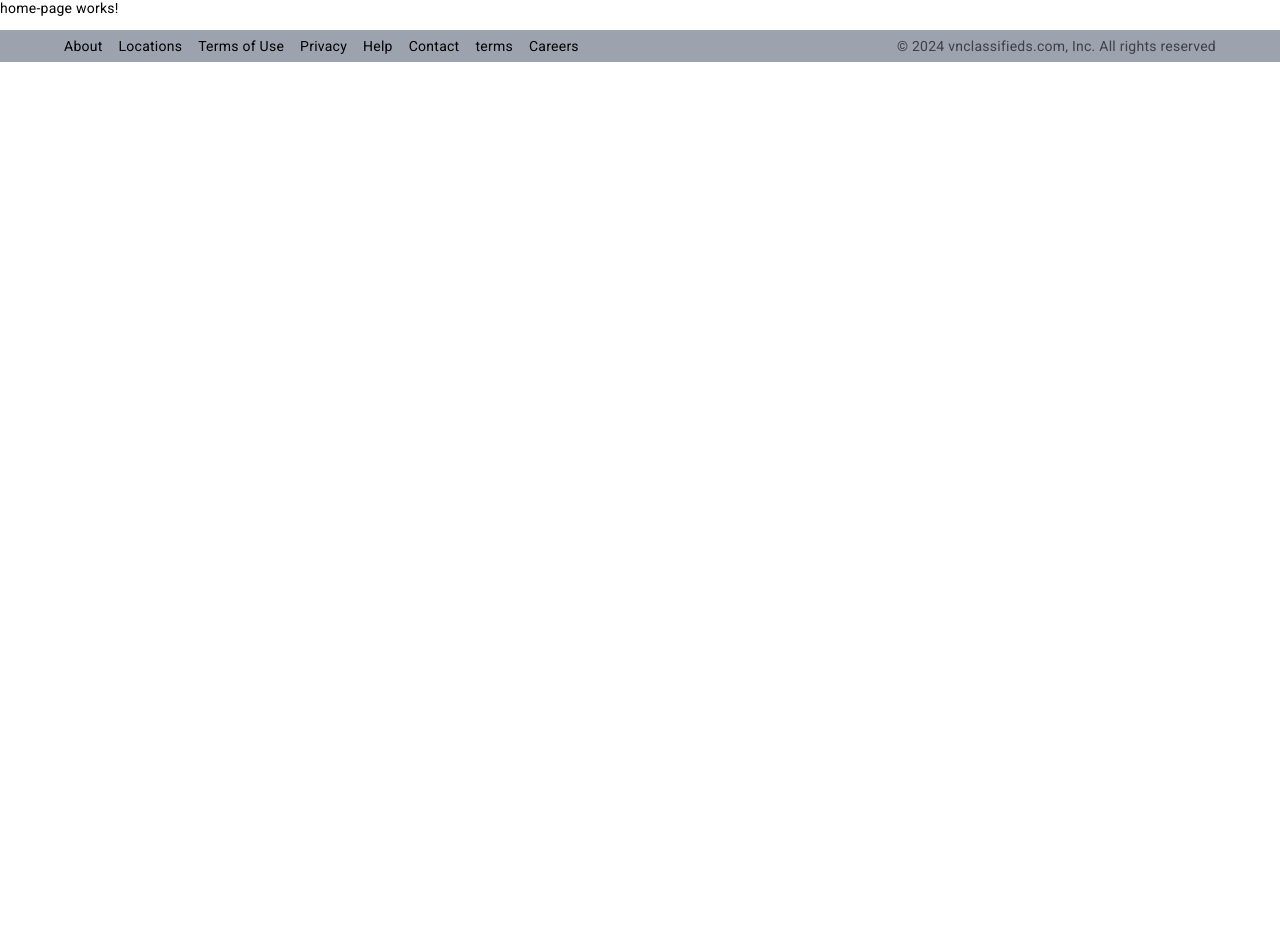
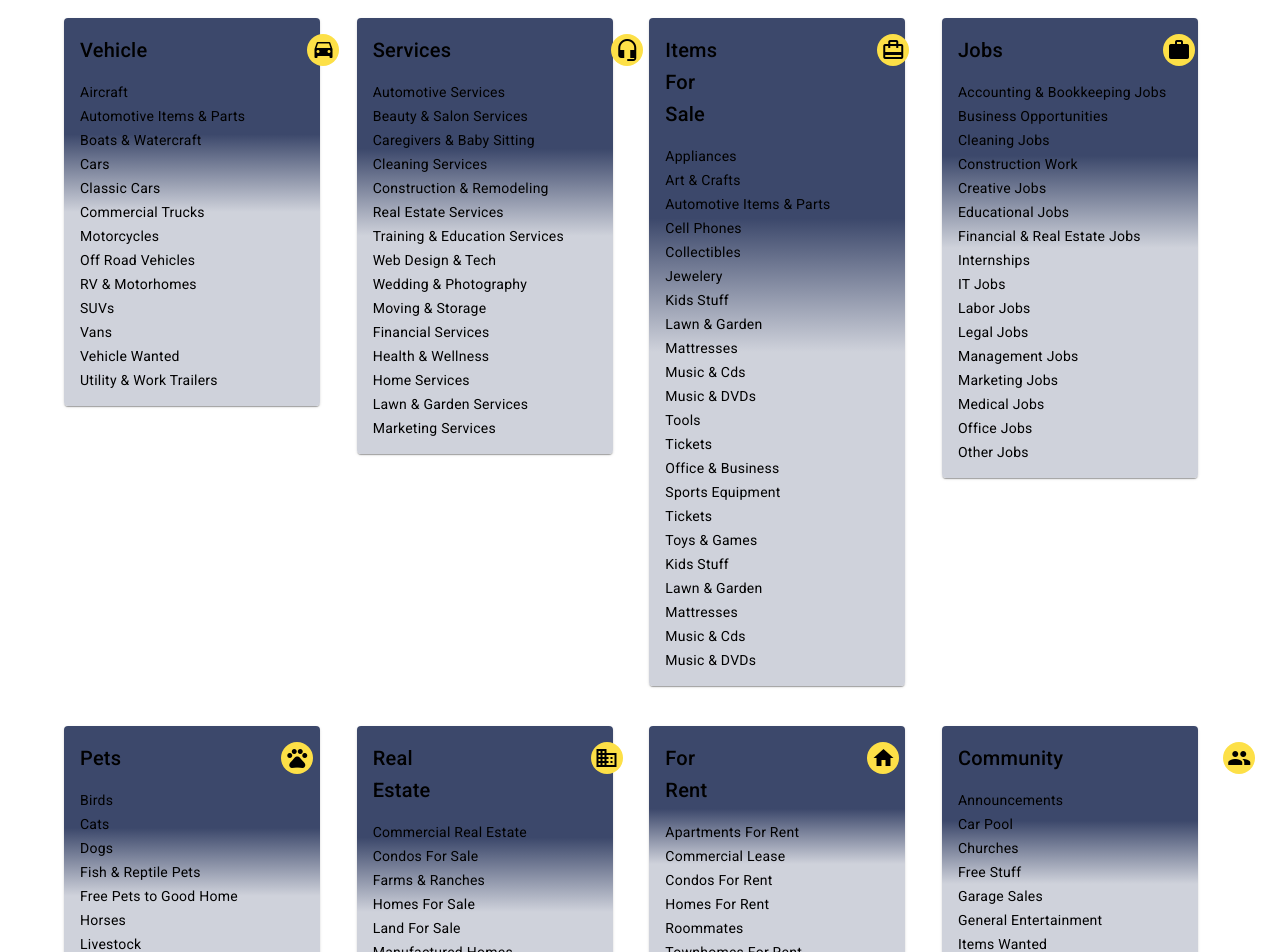
Before and after one commit to sampath-kumaramd/VN-classified, an Angular app: page /home in a window 1280 px wide. Shown: the part 81-1033 px from the top of the page. Before the commit the page ends 800 px from the top, so only its background shows below. Built offline with nearby package versions, Linux system fonts and the light colour scheme.

Commit message:
create home page component

```diff
--- /dev/null
+++ b/src/app/components/pages/home-page/data.ts
@@ -0,0 +1,171 @@
+export const data = [
+  {
+    title: 'Vehicle',
+    icon: 'drive_eta',
+    gradientColor1: '#3C486B',
+    gradientColor2: '#CFD2DB',
+    stringArray: [
+      'Aircraft',
+      'Automotive Items & Parts',
+      'Boats & Watercraft',
+      'Cars',
+      'Classic Cars',
+      'Commercial Trucks',
+      'Motorcycles',
+      'Off Road Vehicles',
+      'RV & Motorhomes',
+      'SUVs',
+      'Vans',
+      'Vehicle Wanted',
+      'Utility & Work Trailers',
+    ],
+  },
+  {
+    title: 'Services',
+    icon: 'headset_mic',
+    gradientColor1: '#3C486B',
+    gradientColor2: '#CFD2DB',
+    stringArray: [
+      'Automotive Services',
+      'Beauty & Salon Services',
+      'Caregivers & Baby Sitting',
+      'Cleaning Services',
+      'Construction & Remodeling',
+      'Real Estate Services',
+      'Training & Education Services',
+      'Web Design & Tech',
+      'Wedding & Photography',
+      'Moving & Storage',
+      'Financial Services',
+      'Health & Wellness',
+      'Home Services',
+      'Lawn & Garden Services',
+      'Marketing Services',
+    ],
+  },
+  {
+    title: 'Items For Sale',
+    icon: 'card_travel',
+    gradientColor1: '#3C486B',
+    gradientColor2: '#CFD2DB',
+    stringArray: [
+      'Appliances',
+      'Art & Crafts',
+      'Automotive Items & Parts',
+      'Cell Phones',
+      'Collectibles',
+      'Jewelery',
+      'Kids Stuff',
+      'Lawn & Garden',
+      'Mattresses',
+      'Music & Cds',
+      'Music & DVDs',
+      'Tools',
+      'Tickets',
+      'Office & Business',
+      'Sports Equipment',
+      'Tickets',
+      'Toys & Games',
+      'Kids Stuff',
+      'Lawn & Garden',
+      'Mattresses',
+      'Music & Cds',
+      'Music & DVDs',
+    ],
+  },
+  {
+    title: 'Jobs',
+    icon: 'work',
+    gradientColor1: '#3C486B',
+    gradientColor2: '#CFD2DB',
+    stringArray: [
+      'Accounting & Bookkeeping Jobs',
+      'Business Opportunities',
+      'Cleaning Jobs',
+      'Construction Work',
+      'Creative Jobs',
+      'Educational Jobs',
+      'Financial & Real Estate Jobs',
+      'Internships',
+      'IT Jobs',
+      'Labor Jobs',
+      'Legal Jobs',
+      'Management Jobs',
+      'Marketing Jobs',
+      'Medical Jobs',
+      'Office Jobs',
+      'Other Jobs',
+    ],
+  },
+  {
+    title: 'Pets',
+    icon: 'pets',
+    gradientColor1: '#3C486B',
+    gradientColor2: '#CFD2DB',
+    stringArray: [
+      'Birds',
+      'Cats',
+      'Dogs',
+      'Fish & Reptile Pets',
+      'Free Pets to Good Home',
+      'Horses',
+      'Livestock',
+      'Other Pets',
+      'Pet Services & Stores',
+      'Pet Supplies',
+      'Pets Lost & Found',
+    ],
+  },
+  {
+    title: 'Real Estate',
+    icon: 'business',
+    gradientColor1: '#3C486B',
+    gradientColor2: '#CFD2DB',
+    stringArray: [
+      'Commercial Real Estate',
+      'Condos For Sale',
+      'Farms & Ranches',
+      'Homes For Sale',
+      'Land For Sale',
+      'Manufactured Homes',
+      'Other Real Estate',
+      'Real Estate Services',
+      'Time Shares',
+      'Townhomes For Sale',
+      'Vacation Homes',
+    ],
+  },
+  {
+    title: 'For Rent',
+    icon: 'home',
+    gradientColor1: '#3C486B',
+    gradientColor2: '#CFD2DB',
+    stringArray: [
+      'Apartments For Rent',
+      'Commercial Lease',
+      'Condos For Rent',
+      'Homes For Rent',
+      'Roommates',
+      'Townhomes For Rent',
+      'Vacation Homes',
+    ],
+  },
+  {
+    title: 'Community',
+    icon: 'people',
+    gradientColor1: '#3C486B',
+    gradientColor2: '#CFD2DB',
+    stringArray: [
+      'Announcements',
+      'Car Pool',
+      'Churches',
+      'Free Stuff',
+      'Garage Sales',
+      'General Entertainment',
+      'Items Wanted',
+      'Lost & Found',
+      'Musicians & Bands',
+      'Volunteers',
+    ],
+  },
+];
--- /dev/null
+++ b/src/app/components/pages/home-page/home-page-card/home-page-card.component.html
@@ -0,0 +1,21 @@
+<div class="mt-5 mb-5">
+  <mat-card [ngStyle]="{ background: gradient }">
+    <mat-card-header>
+      <mat-card-title>
+        <div class="flex space-x-40">
+          <div>{{ title }}</div>
+          <div class=" bg-yellow-300 rounded-full w-8 h-8 p-1">
+            <mat-icon>{{ icon }}</mat-icon>
+          </div>
+        </div>
+      </mat-card-title>
+    </mat-card-header>
+    <mat-card-content>
+      <div class="mt-4">
+        <div class="mt-1" *ngFor="let item of stringArray">
+          {{ item }}
+        </div>
+      </div>
+    </mat-card-content>
+  </mat-card>
+</div>
--- /dev/null
+++ b/src/app/components/pages/home-page/home-page-card/home-page-card.component.scss
@@ -0,0 +1,3 @@
+mat-card{
+    width: 20vw;
+}
--- /dev/null
+++ b/src/app/components/pages/home-page/home-page-card/home-page-card.component.ts
@@ -0,0 +1,21 @@
+import { Component, Input } from '@angular/core';
+import { ViewEncapsulation } from '@angular/core';
+
+
+@Component({
+  selector: 'app-home-page-card',
+  templateUrl: './home-page-card.component.html',
+  styleUrls: ['./home-page-card.component.scss'],
+  encapsulation: ViewEncapsulation.None
+})
+export class HomePageCardComponent {
+  @Input() title: string = 'Title';
+  @Input() icon: string = 'fa fa-home';
+  @Input() stringArray: string[] = [];
+  @Input() gradientColor1: string = 'white';
+  @Input() gradientColor2: string = 'white';
+
+  get gradient(): string {
+    return `linear-gradient(to bottom, ${this.gradientColor1} 30%, ${this.gradientColor2} 50%)`;
+  }
+}
--- a/src/app/components/pages/home-page/home-page.component.html
+++ b/src/app/components/pages/home-page/home-page.component.html
@@ -1,3 +1,13 @@
 <app-header></app-header>
-<p>home-page works!</p>
+<div class="card-container mx-16 flex flex-wrap">
+  <app-home-page-card
+    *ngFor="let item of data"
+    [title]="item.title"
+    [icon]="item.icon"
+    [stringArray]="item.stringArray"
+    [gradientColor1]="item.gradientColor1"
+    [gradientColor2]="item.gradientColor2"
+  >
+  </app-home-page-card>
+</div>
 <app-footer></app-footer>
--- a/src/app/components/pages/home-page/home-page.component.scss
+++ b/src/app/components/pages/home-page/home-page.component.scss
@@ -0,0 +1,9 @@
+.card-container {
+    display: flex;
+    flex-wrap: wrap;
+    justify-content: space-between;
+  }
+
+  app-home-page-card {
+    flex: 0 0 calc(25% - 1em);
+  }
--- a/src/app/components/pages/home-page/home-page.component.ts
+++ b/src/app/components/pages/home-page/home-page.component.ts
@@ -1,4 +1,5 @@
 import { Component } from '@angular/core';
+import { data } from './data';
 
 @Component({
   selector: 'app-home-page',
@@ -7,4 +8,5 @@ import { Component } from '@angular/core';
 })
 export class HomePageComponent {
 
+  data = data;
 }
--- a/src/styles.scss
+++ b/src/styles.scss
@@ -1,6 +1,6 @@
 /* You can add global styles to this file, and also import other style files */
-@tailwind base;
-@tailwind components;
-@tailwind utilities;
+@import 'tailwindcss/base';
+@import 'tailwindcss/components';
+@import 'tailwindcss/utilities';
 html, body { height: 100%; }
 body { margin: 0; font-family: Roboto, "Helvetica Neue", sans-serif; }
```
Also changed, not shown: src/app/app.module.ts (+8 -2 lines), 1 other file (tests, documents, lock files or other folders).
